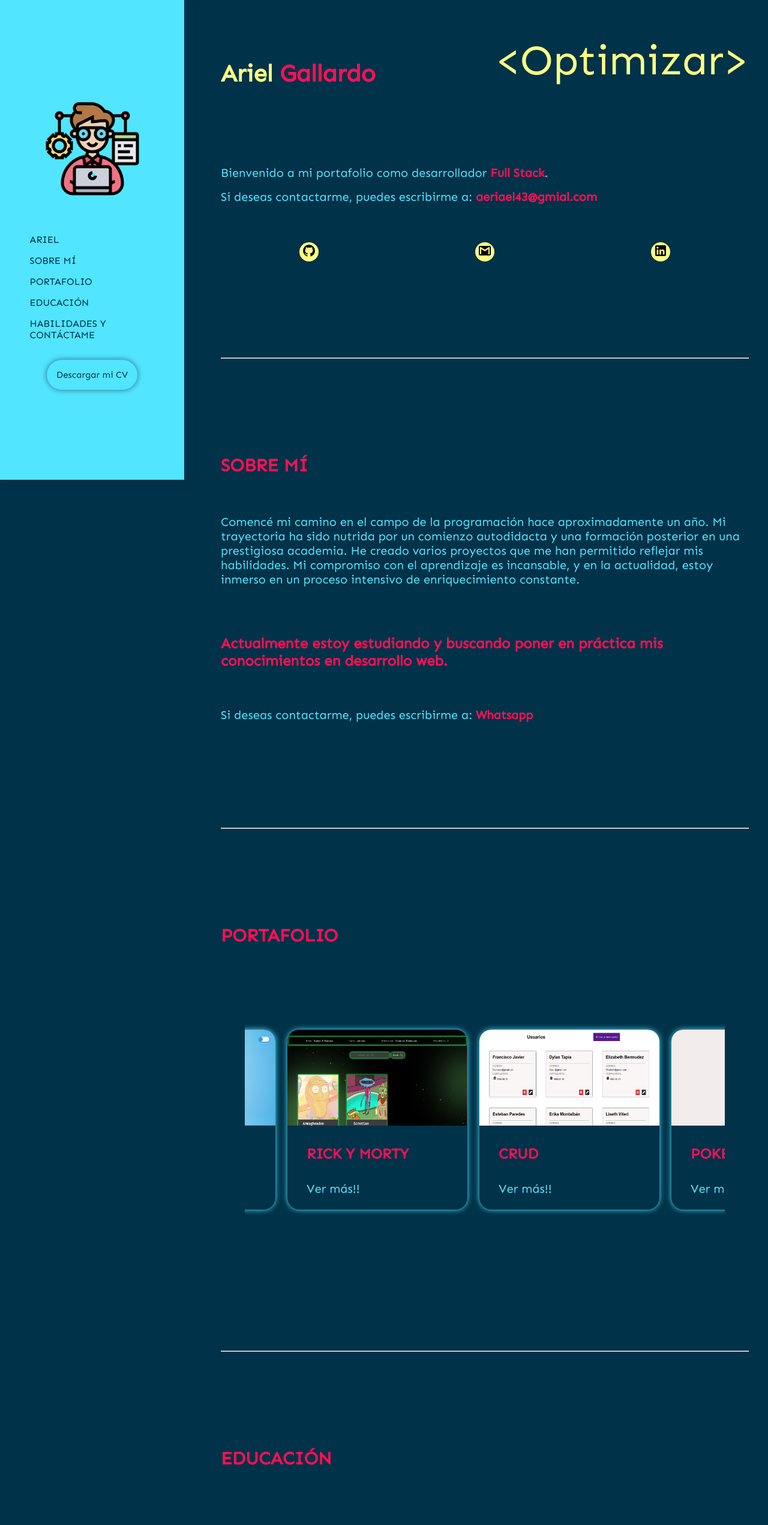
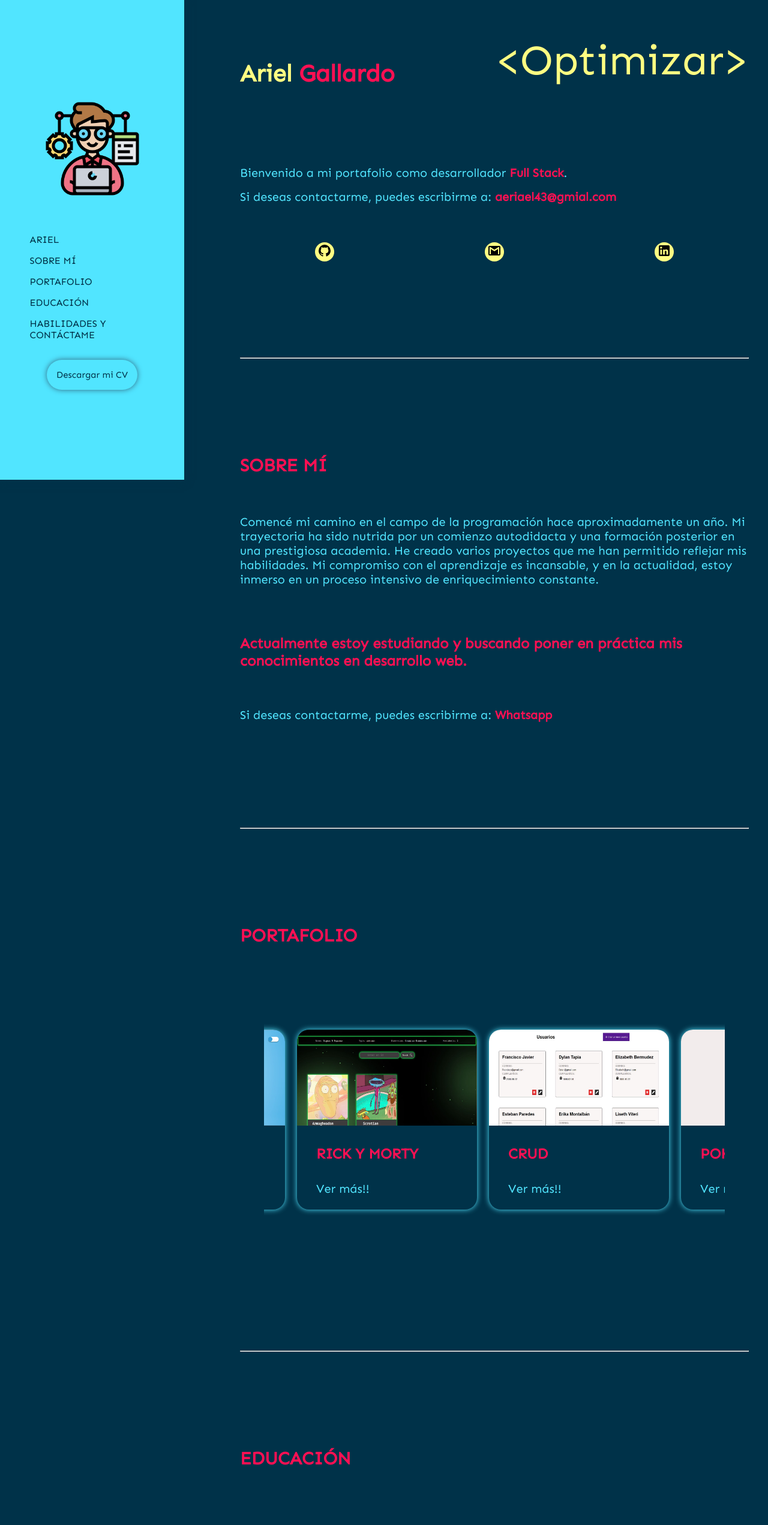
Before and after one commit to Ariel1945x/Portfolio, a plain HTML site: page index.html in a window 1280 px wide. Shown: the top 2543 px of the page at 60% size. Drawn offline with Linux system fonts and the light colour scheme.

Commit message:
edit responsive

```diff
--- a/index.css
+++ b/index.css
@@ -636,9 +636,6 @@ label {
 }
 
 @media screen and (min-width: 1024px) {
-    hr {
-        margin-left: 23rem;
-    }
 
     .div-title {
         display: flex;
@@ -757,23 +754,7 @@ label {
         place-items: center;
     }
 
-    .sec-1 {
-        margin-left: 23rem;
-    }
-
-    .sec-2 {
-        margin-left: 23rem;
-    }
-
-    .sec3 {
-        margin-left: 23rem;
-    }
-
-    .sec-4 {
-        margin-left: 23rem;
-    }
-
-    .sec-5 {
-        margin-left: 23rem;
+    .sec-1, .sec-2, .sec3, .sec-4, .sec-5, hr {
+        margin-left: 25rem;
     }
 }
```
